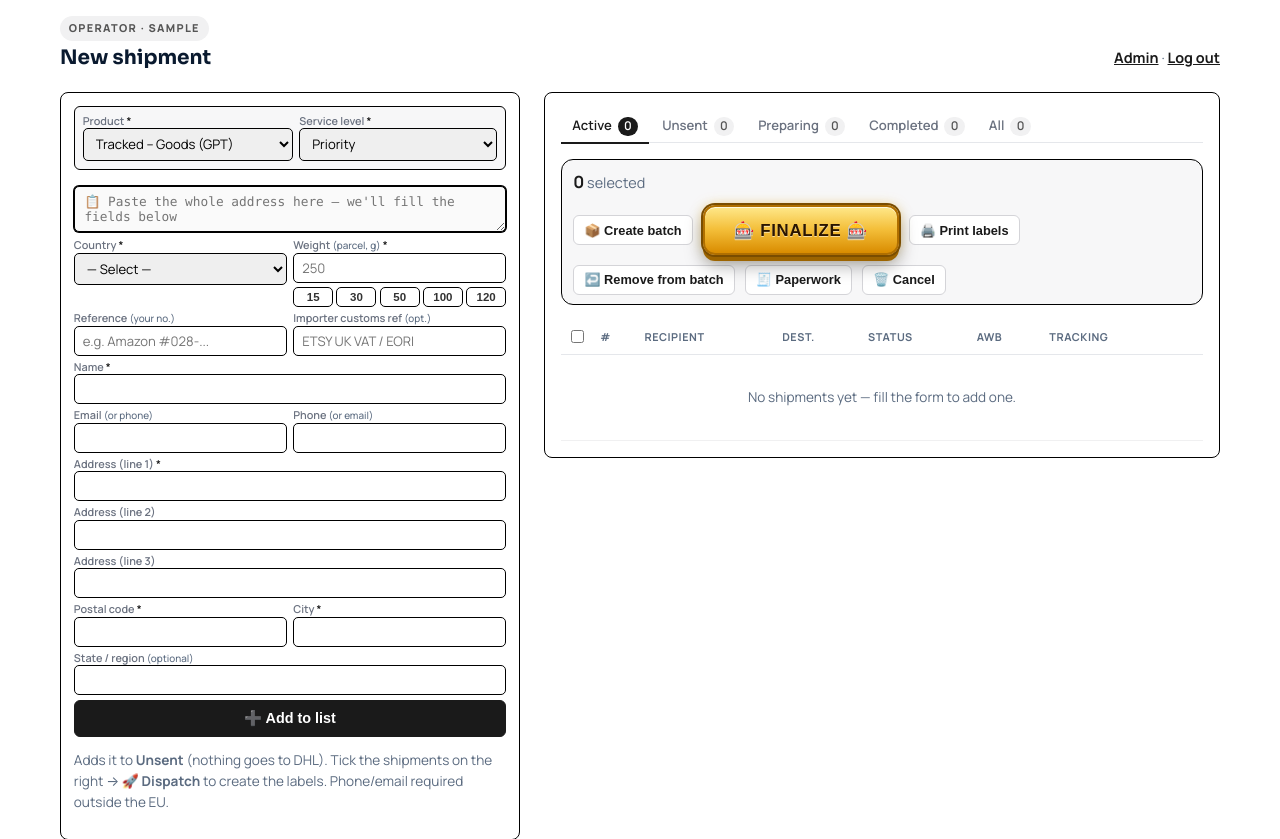
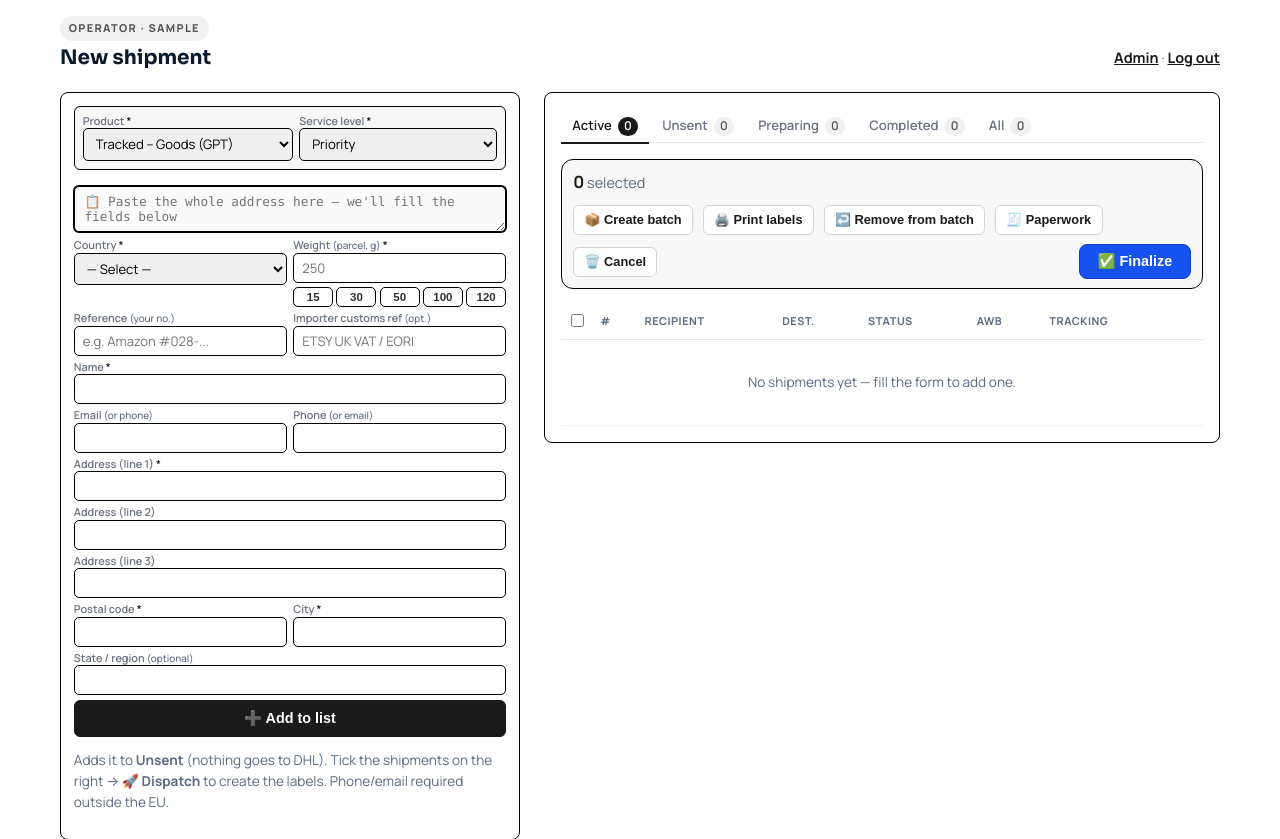
Before and after one commit to uigeadall/marbaras-post, a Django app: page /app/ in a window 1280 px wide. Shown: the part 73-912 px from the top of the page. Run offline with Django 4.2, Linux system fonts and the light colour scheme; the visitor is signed in with stand-in values (Sample User, id 1); data that the repository does not hold is empty.

Commit message:
Finalize: simple blue button last in row, money rain on click
Replace the casino styling with a plain blue Finalize button pushed to
the end of the action bar (smaller). On confirm it rains money emojis for
~1.3s, then submits.

Co-Authored-By: Claude Opus 4.8 <noreply@anthropic.com>

```diff
--- a/static/css/styles.css
+++ b/static/css/styles.css
@@ -443,34 +443,23 @@ img { max-width: 100%; }
 .app .cp-row input { padding: .3rem .4rem; font-size: .78rem; }
 .app .cp-head { margin: .1rem 0; }
 
-/* ===== Casino-style Finalize button ===== */
-.app .action-bar .btn.btn-primary {
-  font-size: 1.05rem;
-  font-weight: 900;
-  letter-spacing: .04em;
-  text-transform: uppercase;
-  padding: .8rem 1.8rem;
-  border-radius: 12px;
-  color: #2a1500 !important;
-  background: linear-gradient(180deg, #ffe88a 0%, #f4bf3a 48%, #d98c00 100%);
-  border: 2px solid #b06f00 !important;
-  box-shadow: 0 0 0 2px #7a4d00, 0 6px 0 #9c6400, 0 10px 18px rgba(0,0,0,.35),
-              inset 0 1px 0 rgba(255,255,255,.7);
-  text-shadow: 0 1px 0 rgba(255,255,255,.55);
-  position: relative;
-  animation: casinoGlow 1.6s ease-in-out infinite;
-  transition: transform .06s ease, box-shadow .06s ease;
+/* ===== Finalize button — simple blue, last in the row ===== */
+.app .action-bar { position: relative; }
+.app .action-bar .finalize-btn {
+  margin-left: auto;            /* push it to the end of the row */
+  background: var(--primary);
+  color: #fff;
+  font-weight: 700;
+  font-size: .9rem;
+  padding: .5rem 1.1rem;
+  border-radius: 8px;
+  border: 1px solid var(--primary-d);
 }
-.app .action-bar .btn.btn-primary:hover {
-  background: linear-gradient(180deg, #fff0a0 0%, #f8c84a 48%, #e89400 100%);
-  transform: translateY(-1px);
+.app .action-bar .finalize-btn:hover { background: var(--primary-d); }
+
+/* Money rain */
+.money-rain { position: fixed; inset: 0; pointer-events: none; z-index: 9999; overflow: hidden; }
+.money-rain span { position: absolute; top: -40px; font-size: 26px; animation: moneyfall linear forwards; }
+@keyframes moneyfall {
+  to { transform: translateY(110vh) rotate(360deg); opacity: .9; }
 }
-.app .action-bar .btn.btn-primary:active {
-  transform: translateY(4px);
-  box-shadow: 0 0 0 2px #7a4d00, 0 2px 0 #9c6400, 0 4px 8px rgba(0,0,0,.3),
-              inset 0 1px 0 rgba(255,255,255,.6);
-}
-@keyframes casinoGlow {
-  0%,100% { box-shadow: 0 0 0 2px #7a4d00, 0 6px 0 #9c6400, 0 10px 18px rgba(0,0,0,.35), 0 0 10px rgba(255,200,60,.5), inset 0 1px 0 rgba(255,255,255,.7); }
-  50%     { box-shadow: 0 0 0 2px #7a4d00, 0 6px 0 #9c6400, 0 10px 22px rgba(0,0,0,.4), 0 0 22px rgba(255,210,80,.95), inset 0 1px 0 rgba(255,255,255,.8); }
-}
--- a/templates/app/dashboard.html
+++ b/templates/app/dashboard.html
@@ -139,11 +139,11 @@
         <div class="action-bar">
           <span class="sel-hint"><b id="sel-count">0</b> selected</span>
           <button form="batch" formaction="{% url 'combine' %}" class="btn-mini amber">📦 Create batch</button>
-          <button form="batch" formaction="{% url 'finalize' %}" class="btn btn-primary" onclick="return confirmFinalize()">🎰 FINALIZE 🎰</button>
           <button form="batch" formaction="{% url 'print_all' %}" formtarget="_blank" class="btn-mini blue">🖨️ Print labels</button>
           <button form="batch" formaction="{% url 'remove_from_batch' %}" class="btn-mini" onclick="return confirm('Remove the selected shipments from their batch (back to Draft)?')">↩️ Remove from batch</button>
           <button form="batch" formaction="{% url 'print_paperwork' %}" formtarget="_blank" class="btn-mini ink">🧾 Paperwork</button>
           <button form="batch" formaction="{% url 'cancel' %}" class="btn-mini red" onclick="return confirm('Cancel the selected shipments at DHL?')">🗑️ Cancel</button>
+          <button form="batch" formaction="{% url 'finalize' %}" class="btn finalize-btn" onclick="return confirmFinalize(event)">✅ Finalize</button>
         </div>
 
         {% if open_orders %}
@@ -284,11 +284,35 @@ function checkContact(){
   return true;
 }
 
-// Finalize creates REAL billable labels — confirm and require a selection.
-function confirmFinalize(){
+// Finalize creates REAL billable labels — confirm, rain money, then submit.
+function confirmFinalize(ev){
   const n = document.querySelectorAll('.rowchk:checked').length;
   if(n === 0){ alert('First tick the prepared shipments you want to finalize.'); return false; }
-  return confirm('Finalize '+n+' shipment(s)?\n\nThis creates REAL billable labels at DHL. The whole batch is finalized — make sure these are the ones you want to ship.');
+  if(!confirm('Finalize '+n+' shipment(s)?\n\nThis creates REAL billable labels at DHL. The whole batch is finalized — make sure these are the ones you want to ship.')) return false;
+  // Make it rain, then submit after the animation starts.
+  const btn = ev && ev.target ? ev.target.closest('button') : null;
+  rainMoney();
+  setTimeout(function(){
+    if(btn && btn.form){ btn.form.action = btn.getAttribute('formaction'); btn.form.submit(); }
+  }, 1300);
+  return false; // hold the submit; we trigger it after the rain
+}
+
+function rainMoney(){
+  const layer = document.createElement('div');
+  layer.className = 'money-rain';
+  const emojis = ['💵','💶','💷','🤑','💴','💰'];
+  for(let i=0;i<48;i++){
+    const s = document.createElement('span');
+    s.textContent = emojis[i % emojis.length];
+    s.style.left = Math.random()*100 + 'vw';
+    s.style.animationDuration = (1.1 + Math.random()*1.3) + 's';
+    s.style.animationDelay = (Math.random()*0.5) + 's';
+    s.style.fontSize = (18 + Math.random()*26) + 'px';
+    layer.appendChild(s);
+  }
+  document.body.appendChild(layer);
+  setTimeout(()=>layer.remove(), 3000);
 }
 </script>
 {% endblock %}
```
